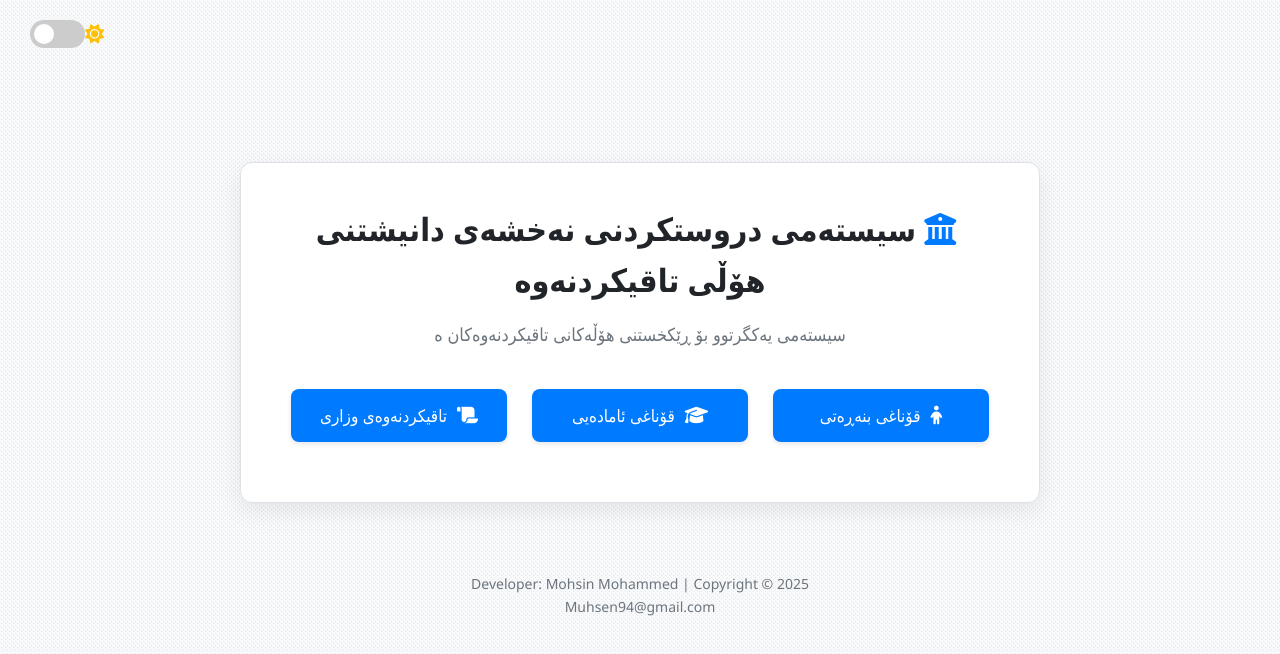
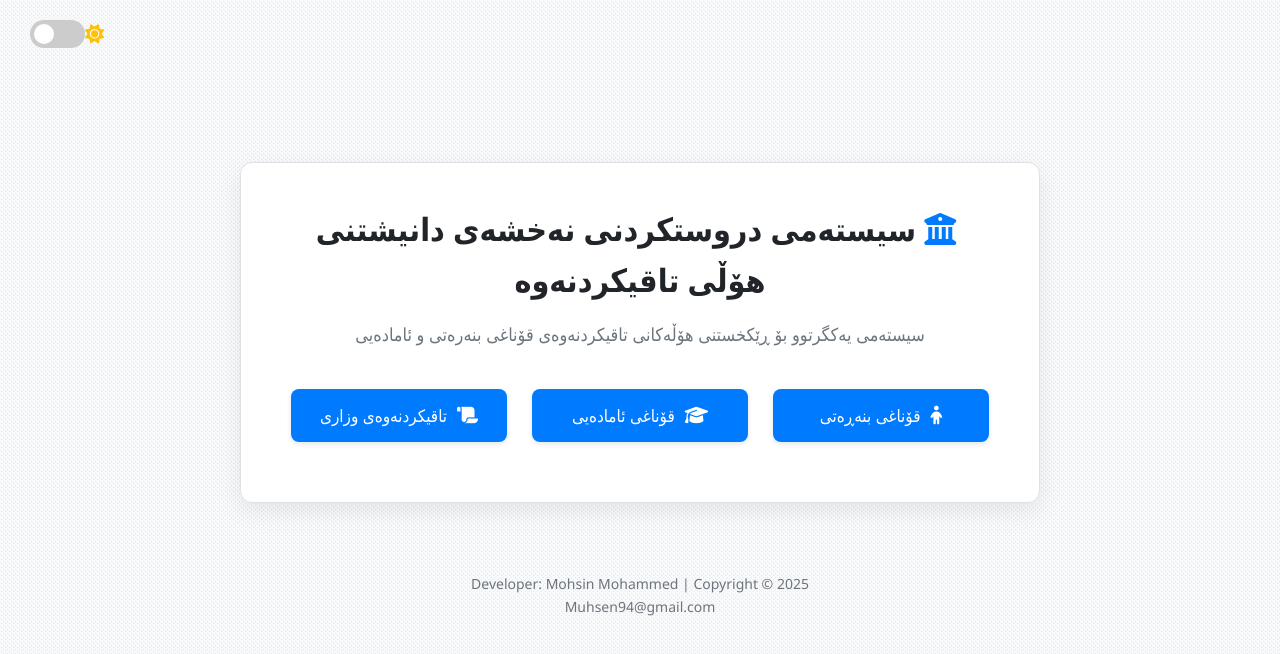
Before and after one commit to manimuhsin/full-hall, a plain HTML site: page index.html in a window 1280 px wide. Shown: the top 654 px of the page. Drawn offline with Linux system fonts and the light colour scheme.

Commit message:
Update index.html

```diff
--- a/index.html
+++ b/index.html
@@ -224,7 +224,7 @@
     <div class="container">
         <header>
             <h1><i class="fas fa-university"></i> سیستەمی دروستکردنی نەخشەی دانیشتنی هۆڵی تاقیکردنەوە</h1>
-            <p class="subtitle">سیستەمی یەکگرتوو بۆ ڕێکخستنی هۆڵەکانی تاقیکردنەوەكان ە </p>
+            <p class="subtitle">سیستەمی یەکگرتوو بۆ ڕێکخستنی هۆڵەکانی تاقیكردنەوەی قۆناغی بنەرەتی و ئامادەیی </p>
         </header>
 
         <div class="buttons">
```
